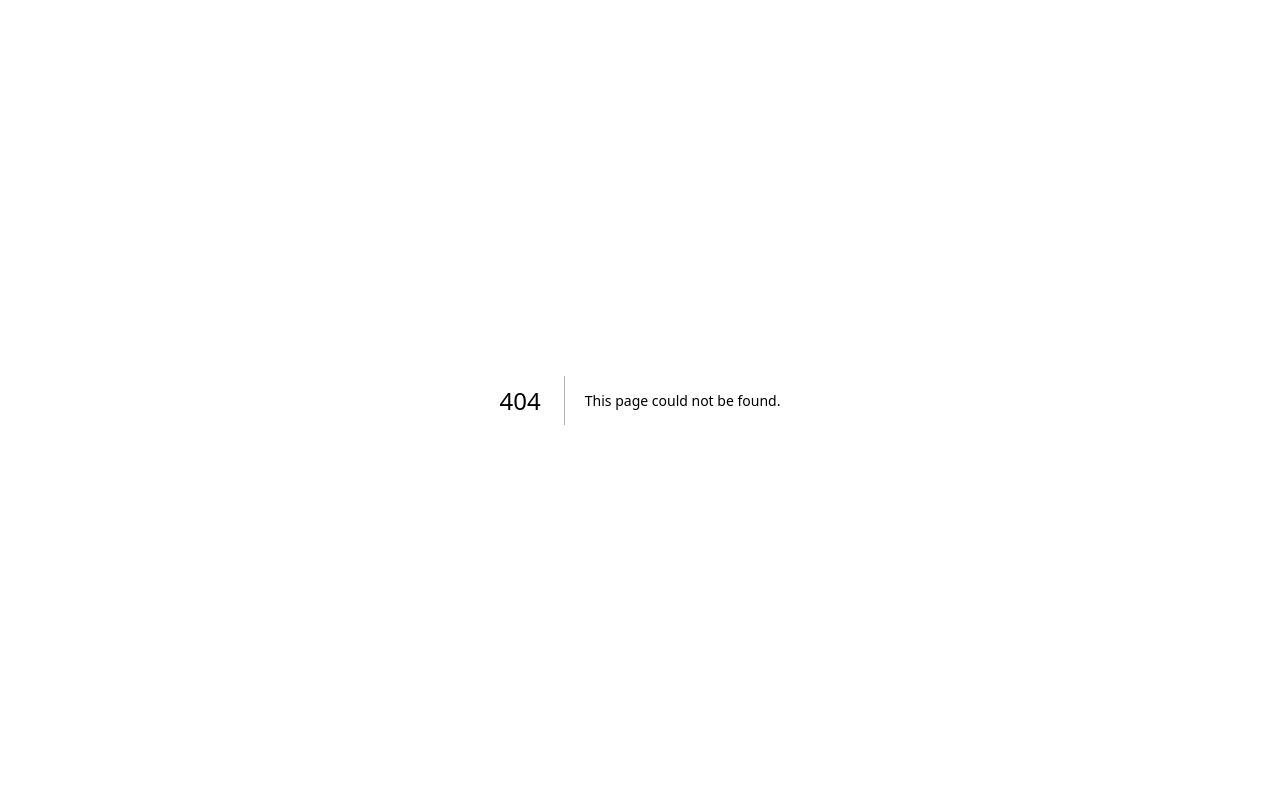
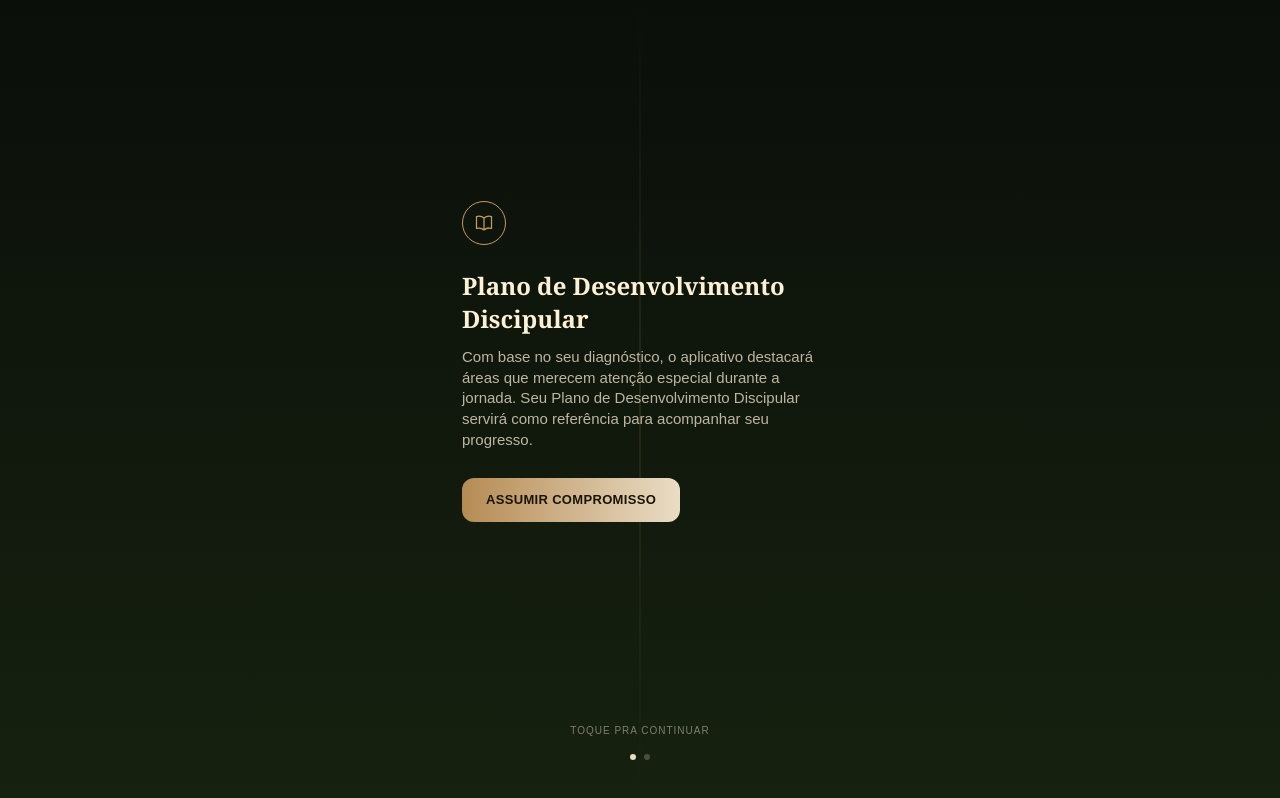
Before and after one commit to feemmissaooficial/TALMIDIMAPP, a Next.js app: page /pdd/intro in a window 1280 px wide. Before the commit this address had no page. Built offline with nearby package versions, Linux system fonts and the light colour scheme.

Commit message:
Adiciona telas 7 e 8 da Fase 0 (ET-003): apresentacao do PDD e Compromisso

```diff
--- /dev/null
+++ b/app/pdd/intro/page.tsx
@@ -0,0 +1,158 @@
+"use client";
+
+import { useState, useEffect, useRef } from "react";
+import { useRouter } from "next/navigation";
+
+// Mesmo padrão visual do onboarding (Fase 0): SVGs inline, sem lib externa.
+const BookIcon = ({ className }: { className?: string }) => (
+  <svg xmlns="http://www.w3.org/2000/svg" fill="none" viewBox="0 0 24 24" strokeWidth={1.5} stroke="currentColor" className={className}>
+    <path strokeLinecap="round" strokeLinejoin="round" d="M12 6.042A8.967 8.967 0 006 3.75c-1.052 0-2.062.18-3 .512v14.25A8.987 8.987 0 016 18c2.305 0 4.408.867 6 2.292m0-14.25a8.966 8.966 0 016-2.292c1.052 0 2.062.18 3 .512v14.25A8.987 8.987 0 0018 18a8.967 8.967 0 00-6 2.292m0-14.25v14.25" />
+  </svg>
+);
+
+const HandHeartIcon = ({ className }: { className?: string }) => (
+  <svg xmlns="http://www.w3.org/2000/svg" fill="none" viewBox="0 0 24 24" strokeWidth={1.5} stroke="currentColor" className={className}>
+    <path strokeLinecap="round" strokeLinejoin="round" d="M12 21c0 0-7-4.35-9.5-9C1 8.5 2.5 5 6 5c2 0 3.5 1.3 4 2.3C10.5 6.3 12 5 14 5c3.5 0 5 3.5 3.5 7C15 16.65 12 21 12 21z" />
+  </svg>
+);
+
+// Tela 7 e Tela 8 da Fase 0 (ET-003): apresentação do CONCEITO do PDD e o
+// convite ao compromisso — sem nenhuma criação de dado ainda. A criação real
+// do PDD (formulário de áreas, plano de ação, parceiro e assinatura)
+// continua acontecendo depois, na própria tela /pdd, exatamente como o
+// documento pede: "apenas o conceito, sem criação pelo aplicativo".
+const screens = [
+  {
+    icon: BookIcon,
+    lines: [
+      "Plano de Desenvolvimento Discipular",
+      "Com base no seu diagnóstico, o aplicativo destacará áreas que merecem atenção especial durante a jornada. Seu Plano de Desenvolvimento Discipular servirá como referência para acompanhar seu progresso.",
+    ],
+    buttonLabel: "Assumir compromisso",
+  },
+  {
+    icon: HandHeartIcon,
+    lines: [
+      "Compromisso",
+      "A transformação acontece quando a verdade é colocada em prática. Você está disposto a percorrer esta jornada com fidelidade, aprendendo e vivendo a Palavra de Deus?",
+    ],
+    buttonLabel: "Eu aceito",
+  },
+];
+
+export default function PddIntroPage() {
+  const router = useRouter();
+  const [index, setIndex] = useState(0);
+  const [replayKey, setReplayKey] = useState(0);
+  const total = screens.length;
+  const isLast = index === total - 1;
+  const containerRef = useRef<HTMLDivElement | null>(null);
+
+  useEffect(() => {
+    setReplayKey((k) => k + 1);
+  }, [index]);
+
+  const advance = () => {
+    if (index < total - 1) setIndex(index + 1);
+  };
+
+  const finish = () => {
+    router.push("/pdd");
+  };
+
+  const Screen = screens[index];
+  const Icon = Screen.icon;
+
+  return (
+    <div
+      ref={containerRef}
+      onClick={advance}
+      className="relative min-h-screen w-full flex justify-center cursor-pointer select-none"
+      style={{ background: "linear-gradient(180deg, #0a0f0a 0%, #16210f 100%)" }}
+    >
+      <div className="w-full max-w-[420px] relative flex flex-col min-h-screen px-8">
+        <div
+          className="absolute top-0 bottom-0 left-1/2 -translate-x-1/2 w-px opacity-25"
+          style={{ background: "linear-gradient(180deg, transparent 0%, #c69b5c 50%, transparent 100%)" }}
+        />
+
+        <div className="flex-1 flex flex-col justify-center relative z-10">
+          <div
+            className="w-11 h-11 rounded-full border flex items-center justify-center mb-6"
+            style={{ borderColor: "#c69b5c" }}
+          >
+            <Icon className="w-5 h-5 text-[#c69b5c]" />
+          </div>
+
+          {Screen.lines.map((line, i) => (
+            <p
+              key={`${replayKey}-${i}`}
+              className="leading-snug"
+              style={{
+                fontFamily: i === 0 ? "Georgia, serif" : undefined,
+                fontSize: i === 0 ? 24 : 15,
+                fontWeight: i === 0 ? 700 : 400,
+                color: i === 0 ? "#fdf0d5" : "#eaddc5cc",
+                marginBottom: 12,
+                opacity: 0,
+                transform: "translateY(14px)",
+                animation: `teleUp 0.7s cubic-bezier(0.25,1,0.5,1) ${i * 0.22}s forwards`,
+              }}
+            >
+              {line}
+            </p>
+          ))}
+
+          <button
+            key={`btn-${replayKey}`}
+            onClick={(e) => {
+              e.stopPropagation();
+              if (isLast) finish();
+              else advance();
+            }}
+            className="mt-4 self-start uppercase font-bold tracking-wide text-[13px] px-6 py-3 rounded-xl"
+            style={{
+              background: "linear-gradient(90deg, #b58b54, #eaddc5)",
+              color: "#1a1406",
+              opacity: 0,
+              animation: `teleUp 0.7s cubic-bezier(0.25,1,0.5,1) ${Screen.lines.length * 0.22 + 0.1}s forwards`,
+            }}
+          >
+            {Screen.buttonLabel}
+          </button>
+        </div>
+
+        <div className="pb-10 relative z-10">
+          {!isLast && (
+            <p
+              className="text-center text-[10px] uppercase tracking-widest mb-4"
+              style={{ color: "#eaddc580" }}
+            >
+              Toque pra continuar
+            </p>
+          )}
+          <div className="flex justify-center gap-2">
+            {screens.map((_, i) => (
+              <span
+                key={i}
+                className="rounded-full transition-all duration-300"
+                style={{
+                  width: 6,
+                  height: 6,
+                  background: i === index ? "#eaddc5" : "#eaddc540",
+                }}
+              />
+            ))}
+          </div>
+        </div>
+      </div>
+
+      <style>{`
+        @keyframes teleUp {
+          0% { opacity: 0; transform: translateY(14px); }
+          100% { opacity: 1; transform: translateY(0); }
+        }
+      `}</style>
+    </div>
+  );
+}
--- a/app/radar/result/page.tsx
+++ b/app/radar/result/page.tsx
@@ -295,7 +295,7 @@ export default function RadarResultPage() {
         </div>
 
         <button
-          onClick={() => router.push("/pdd")}
+          onClick={() => router.push("/pdd/intro")}
           className="w-full bg-gradient-to-r from-[#d5b080] to-[#b38a53] text-[#111812] py-4 rounded-[16px] font-bold shadow-[0_10px_25px_rgba(198,155,92,0.2)] active:scale-95 transition-all flex items-center justify-center gap-2"
         >
           Criar meu PDD Digital <ArrowRight size={20} />
```
